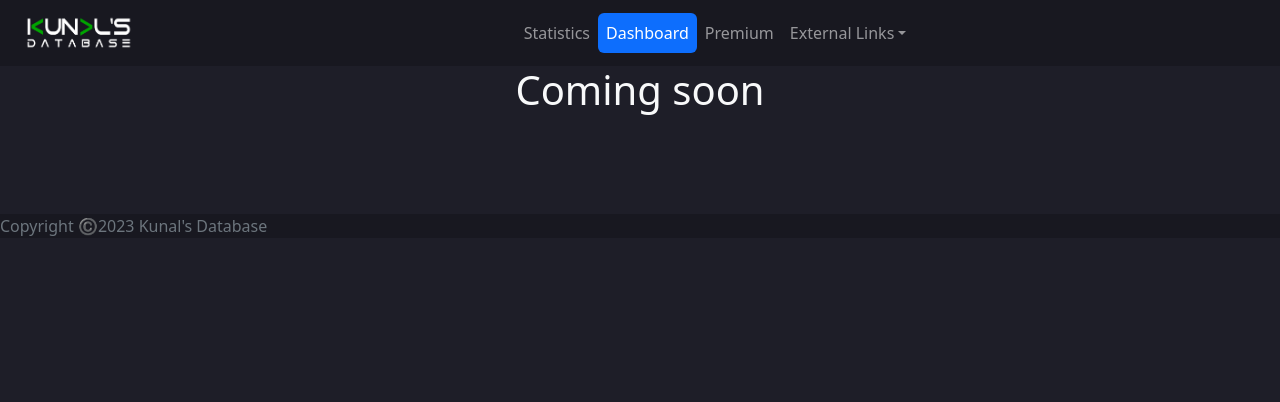
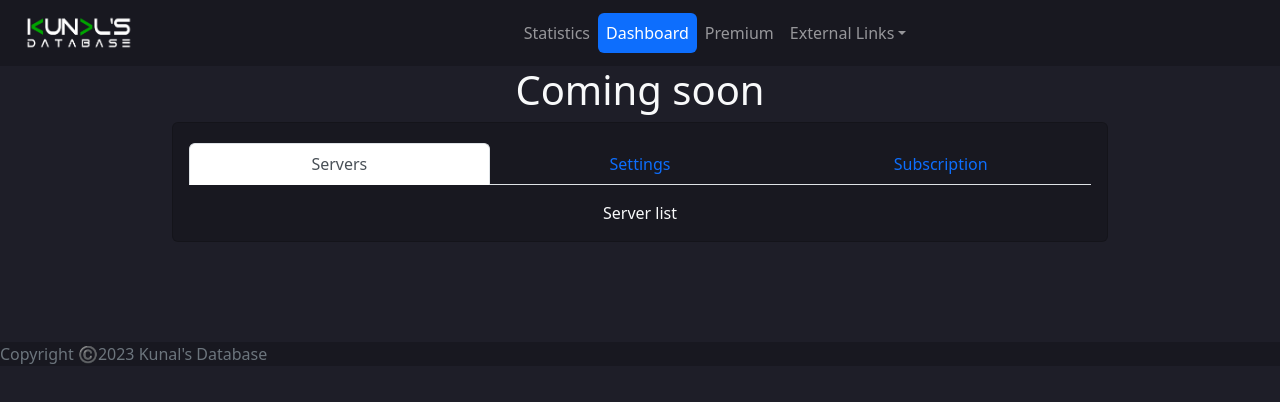
Before and after one commit to KunalsDatabase/KDBot-site, a React (Create React App) app: page /kdbot/dashboard in a window 1280 px wide. Shown: the top 402 px of the page. Built offline with nearby package versions, Linux system fonts and the light colour scheme.

Commit message:
added tabs

```diff
--- a/src/routes/Dashboard.tsx
+++ b/src/routes/Dashboard.tsx
@@ -3,10 +3,33 @@ import Row from 'react-bootstrap/Row'
 import Col from 'react-bootstrap/Col'
 import Card from 'react-bootstrap/Card'
 import Button from 'react-bootstrap/Button'
+import Tab from 'react-bootstrap/Tab';
+import Tabs from 'react-bootstrap/Tabs';
 function  Dashboard(){
     return (
         <Container fluid>
             <h1 className = "text-light text-center">   Coming soon  </h1>
+            <Card text = "light" className="text-center bg-dark">
+        <Card.Body>
+            <Tabs
+                defaultActiveKey="servers"
+                id="dashboard-tabs"
+                className="mb-3"
+                justify
+                variant="tabs"
+                >
+                <Tab eventKey="servers" title="Servers">
+                    Server list
+                </Tab>
+                <Tab eventKey="settings" title="Settings">
+                    Bot settings
+                </Tab>
+                <Tab eventKey="subscription" title="Subscription">
+                    Subscription management
+                </Tab>
+            </Tabs>
+      </Card.Body>
+    </Card>
         </Container>
 
     )
```
